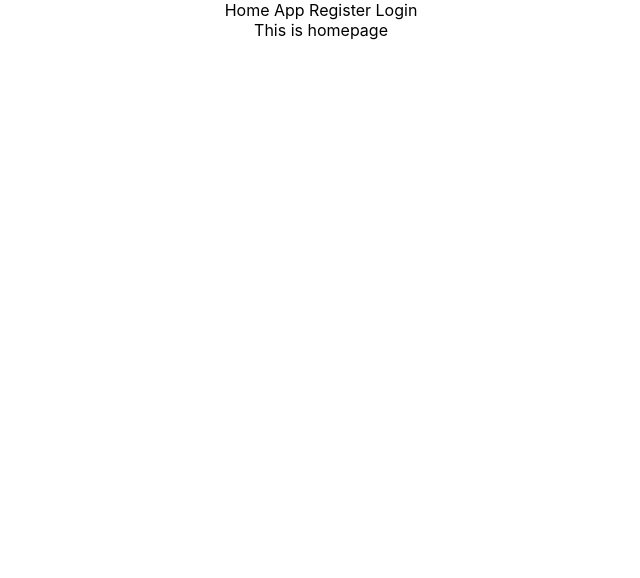
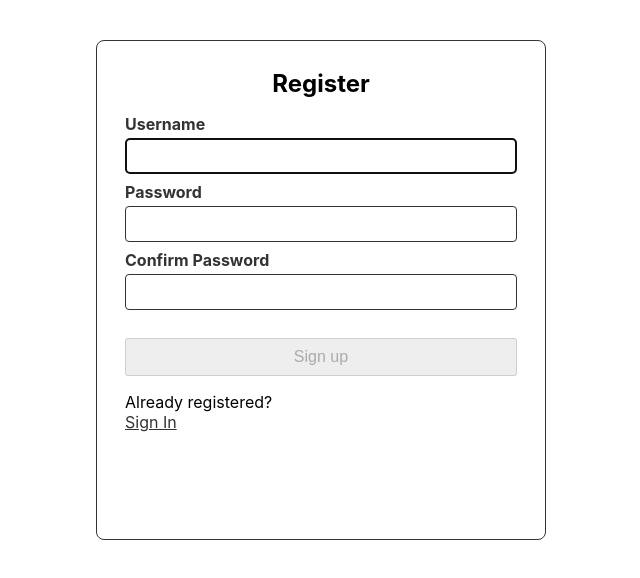
Before and after one commit to bejsaycon/auth-react-ts, a React (Create React App) app: page / in a window 1280 px wide. Shown: the top 578 px of the page, without its empty margins (319-959 px from the left). Built offline with nearby package versions, Linux system fonts and the light colour scheme.

Commit message:
added registration component

```diff
--- a/package.json
+++ b/package.json
@@ -3,6 +3,9 @@
   "version": "0.1.0",
   "private": true,
   "dependencies": {
+    "@fortawesome/fontawesome-svg-core": "^6.1.1",
+    "@fortawesome/free-solid-svg-icons": "^6.1.1",
+    "@fortawesome/react-fontawesome": "^0.1.18",
     "@testing-library/jest-dom": "^5.16.4",
     "@testing-library/react": "^13.1.1",
     "@testing-library/user-event": "^13.5.0",
@@ -10,6 +13,7 @@
     "@types/node": "^16.11.27",
     "@types/react": "^18.0.5",
     "@types/react-dom": "^18.0.1",
+    "axios": "^0.26.1",
     "react": "^18.0.0",
     "react-dom": "^18.0.0",
     "react-scripts": "5.0.1",
--- a/src/App.css
+++ /dev/null
@@ -1,8 +0,0 @@
-.App {
-  text-align: center;
-}
-
-.App-logo {
-  height: 40vmin;
-  pointer-events: none;
-}
--- a/src/App.tsx
+++ b/src/App.tsx
@@ -1,14 +1,14 @@
 import React from 'react';
-
-import './App.css';
 import { Header } from './components/Header';
 import { Home } from './components/Home';
+import { Register } from './components/Register';
 
 function App() {
   return (
     <div className="App">
-      <Header />
-      <Home />
+      <Register />
+      {/* <Header />
+      <Home /> */}
     </div>
   );
 }
--- a/src/components/Home.tsx
+++ b/src/components/Home.tsx
@@ -1,4 +1,4 @@
-import { useAuth } from "../hooks/useAuth";
+// import { useAuth } from "../hooks/useAuth";
 
 function Home() {
 
--- /dev/null
+++ b/src/components/Register.tsx
@@ -0,0 +1,190 @@
+import "../styles/register.css";
+import { useRef, useState, useEffect } from "react";
+import { faInfoCircle } from "@fortawesome/free-solid-svg-icons";
+import { FontAwesomeIcon } from "@fortawesome/react-fontawesome";
+
+//must start with a letter lowercase/uppercase letters/dash/underscore, 3 to 23 characters
+const USER_REGEX = /^[A-z][A-z0-9-_]{3,23}$/;
+//must have lowercase uppercase number and a special character 8 to 24 characters
+const PWD_REGEX = /^(?=.*[a-z])(?=.*[A-Z])(?=.*[0-9])(?=.*[!@#$%]).{8,24}$/;
+
+const Register: React.FC = () => {
+  const userRef = useRef<HTMLInputElement>(null);
+
+  const [user, setUser] = useState("");
+  const [validName, setValidName] = useState(false);
+  const [userFocus, setUserFocus] = useState(false);
+
+  const [pwd, setPwd] = useState("");
+  const [validPwd, setValidPwd] = useState(false);
+  const [pwdFocus, setPwdFocus] = useState(false);
+
+  const [matchPwd, setMatchPwd] = useState("");
+  const [validMatch, setValidMatch] = useState(false);
+  const [matchFocus, setMatchFocus] = useState(false);
+
+  const [errMsg, setErrMsg] = useState("");
+  const [success, setSuccess] = useState(false);
+
+  useEffect(() => {
+    (userRef.current as HTMLInputElement).focus();
+  }, []);
+
+  useEffect(() => {
+    setValidName(USER_REGEX.test(user));
+  }, [user]);
+
+  useEffect(() => {
+    setValidPwd(PWD_REGEX.test(pwd));
+    setValidMatch(pwd === matchPwd);
+  }, [pwd, matchPwd]);
+
+  //when the user is typing, clear error message because that means the user is adjusting to error by making changes
+  useEffect(() => {
+    setErrMsg("");
+  }, [user, pwd, matchPwd]);
+
+  const handleSubmit: React.FormEventHandler<HTMLFormElement> | undefined = (
+    e
+  ) => {
+    e.preventDefault();
+    const userRegistrationData = {
+      usrnm: user,
+      pwd: pwd,
+    };
+    fetch("http://localhost:8080/register", {
+      method: "POST",
+      headers: { "Content-Type": "application/json" },
+      credentials: "include",
+      body: JSON.stringify(userRegistrationData),
+    })
+      .then((response) => {
+        if (!response.ok) {
+          setErrMsg(response.statusText);
+        } else {
+          setSuccess(true);
+        }
+      })
+      //The only error in the backend is when the username is taken
+      .catch(() => setErrMsg("Registration Failed"));
+  };
+  return (
+    <>
+      {success ? (
+        <section className="register-section">
+          <div className="register-div">
+            <h1>Success!</h1>
+            <br />
+            <a href="#">Sign In</a>
+          </div>
+        </section>
+      ) : (
+        <section className="register-section">
+          <div className={errMsg ? "errmsg" : "offscreen"}>{errMsg}</div>
+          <form className="register-form" onSubmit={handleSubmit}>
+            <h2 className="form-title">Register</h2>
+            <div className="form-group">
+              <label htmlFor="username">Username</label>
+              <input
+                type="username"
+                ref={userRef}
+                name="username"
+                id="username"
+                onChange={(e) => setUser(e.target.value)}
+                value={user}
+                required
+                onFocus={() => setUserFocus(true)}
+                onBlur={() => setUserFocus(false)}
+              />
+
+              <div
+                id="uidnote"
+                className={
+                  userFocus && user && !validName
+                    ? "register-instructions"
+                    : "offscreen"
+                }
+              >
+                <FontAwesomeIcon icon={faInfoCircle} />
+                4 to 24 characters.
+                <br />
+                Must begin with a letter.
+                <br />
+                Letters, numbers, underscores, hyphens allowed.
+              </div>
+            </div>
+
+            <div className="form-group">
+              <label htmlFor="password">Password</label>
+              <input
+                type="password"
+                name="password"
+                id="password"
+                onChange={(e) => setPwd(e.target.value)}
+                value={pwd}
+                required
+                onFocus={() => setPwdFocus(true)}
+                onBlur={() => setPwdFocus(false)}
+              />
+              <div
+                id="pwdnote"
+                className={
+                  pwdFocus && !validPwd ? "register-instructions" : "offscreen"
+                }
+              >
+                <FontAwesomeIcon icon={faInfoCircle} />
+                8 to 24 characters.
+                <br />
+                Must include uppercase and lowercase letters, a number and a
+                special character.
+                <br />
+                Allowed special characters: !@#$%
+              </div>
+            </div>
+
+            <div className="form-group">
+              <label htmlFor="matchPassword">Confirm Password</label>
+              <input
+                type="password"
+                name="matchPassword"
+                id="matchPassword"
+                onChange={(e) => setMatchPwd(e.target.value)}
+                value={matchPwd}
+                required
+                onFocus={() => setMatchFocus(true)}
+                onBlur={() => setMatchFocus(false)}
+              />
+              <div
+                id="confirmnote"
+                className={
+                  matchFocus && !validMatch
+                    ? "register-instructions"
+                    : "offscreen"
+                }
+              >
+                <FontAwesomeIcon icon={faInfoCircle} />
+                Must match the first password input field.
+              </div>
+            </div>
+            <button
+              type="submit"
+              disabled={!validName || !validPwd || !validMatch ? true : false}
+            >
+              Sign up
+            </button>
+          </form>
+          <div className="register-div">
+            Already registered?
+            <br />
+            <span className="line">
+              {/*put router link here*/}
+              <a href="#">Sign In</a>
+            </span>
+          </div>
+        </section>
+      )}
+    </>
+  );
+};
+
+export { Register };
--- /dev/null
+++ b/src/styles/register.css
@@ -0,0 +1,116 @@
+
+* {
+    margin: 0;
+    padding: 0;
+    box-sizing: border-box;
+}
+
+.register-section{
+    border: 1px solid #333;
+    border-radius: .5rem;
+    max-width: 450px;
+    min-height: 500px;
+    flex-direction: column;
+    justify-content: space-evenly;
+    margin: 40px auto;
+    padding: 20px;
+}
+
+.register-form{
+  padding: .5rem;
+  width: 100%;
+  display: flex;
+  flex-direction: column;
+  justify-content: space-evenly;
+}
+
+.form-group {
+    display: flex;
+    flex-direction: column;
+    margin-bottom: .5rem;
+    gap: .25em;
+  }
+
+.form-group:last-child {
+    margin: 0;
+  }
+
+.form-group > label {
+    font-weight: bold;
+    font-size: 1rem;
+    color: #333;
+  }
+
+.form-group > input {
+    border: 1px solid #333;
+    border-radius: .25em;
+    font-size: 1rem;
+    padding: .5rem;
+  }
+
+.form-title {
+    margin-top: 0;
+    margin-bottom: 1rem;
+    text-align: center;
+  }
+
+a, a:visited {
+    color: #333;
+}
+button {
+    margin-top: 20px;
+    font-size: 1rem;
+    padding: 0.5rem;
+  }
+.register-div{
+    padding: .5rem;
+    width: 100%;
+    display: flex;
+    flex-direction: column;
+    justify-content: space-evenly;
+}
+
+.register-instructions {
+  font-size: 0.75rem;
+  border-radius: 0.5rem;
+  background: #000;
+  color: #fff;
+  padding: 0.25rem;
+  position: relative;
+  bottom: -10px;
+}
+
+.register-instructions > svg {
+  margin-right: 0.25rem;
+}
+
+.offscreen {
+  position: absolute;
+  left: -9999px;
+}
+
+.hide {
+  display: none;
+}
+
+.valid {
+  color: limegreen;
+  margin-left: 0.25rem;
+}
+
+.invalid {
+  color: red;
+  margin-left: 0.25rem;
+}
+
+.errmsg {
+  background-color: lightpink;
+  color: firebrick;
+  font-weight: bold;
+  padding: 0.5rem;
+  margin-bottom: 0.5rem;
+}
+
+.line {
+  display: inline-block;
+}
```
Also changed, not shown: 1 other file (tests, documents, lock files or other folders).
